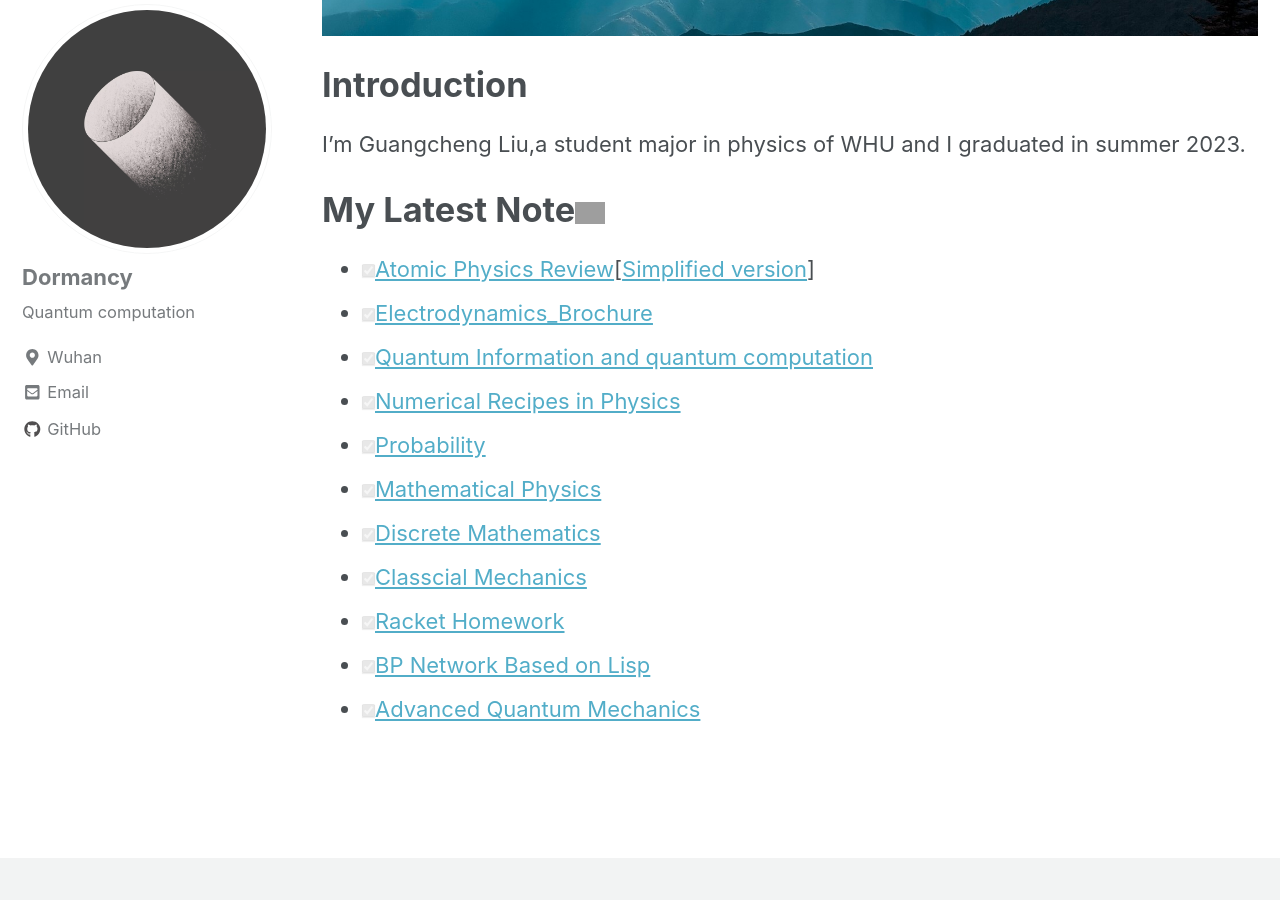
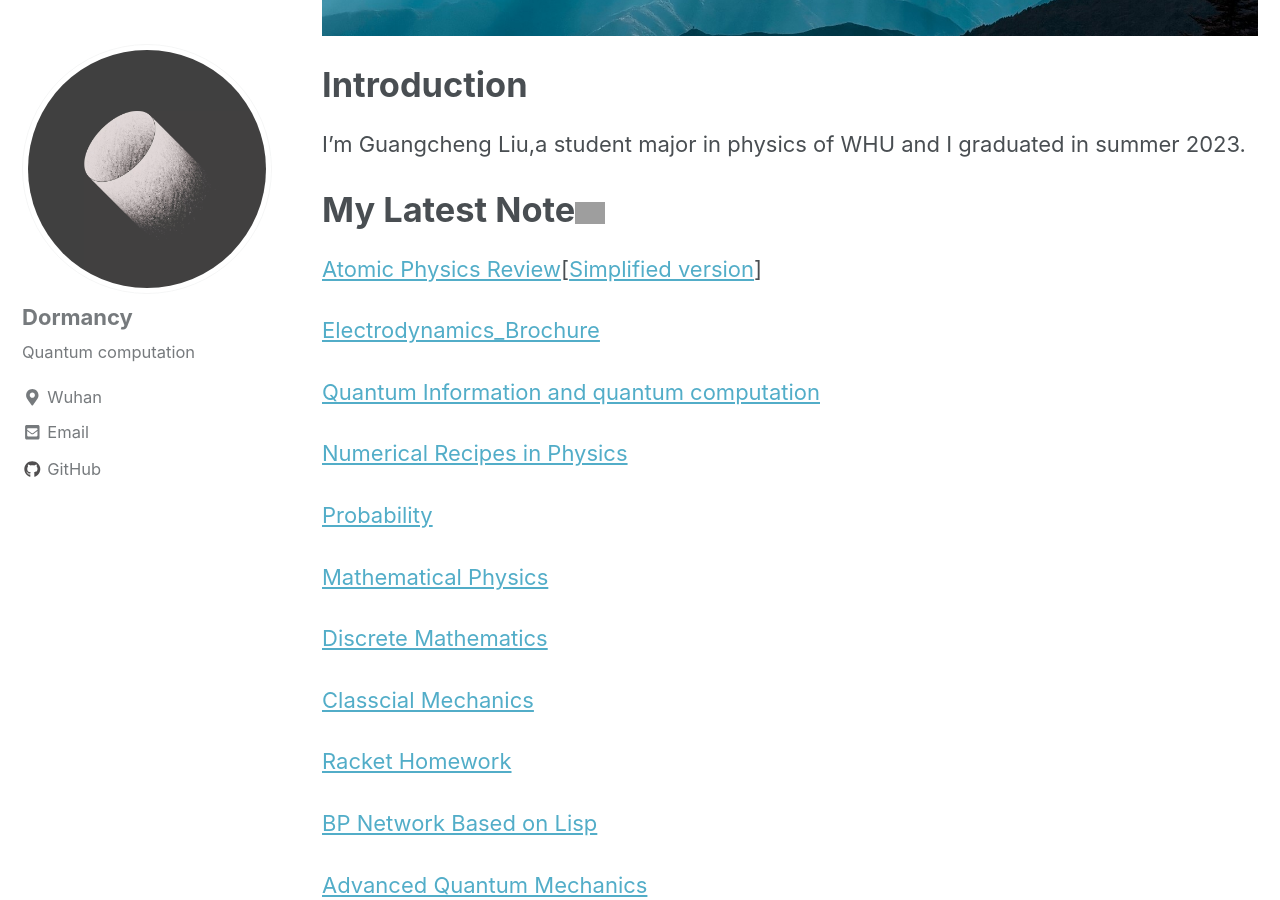
Before and after one commit to ElonDormancy/Homepage, a Jekyll site: the page built from _pages/about.md, in a window 1280 px wide and 900 px high, scrolled down 365 px. Built offline with Jekyll 4.4.1, drawn with Linux system fonts in a browser that asks for light colours; nearby versions of some CDN libraries; grey boxes are pictures that could not be loaded.

```diff
--- a/_pages/about.md
+++ b/_pages/about.md
@@ -17,14 +17,24 @@ I'm Guangcheng Liu,a student major in physics of WHU and I graduated in summer 2
 
 # My Latest Note<img src="https://media.giphy.com/media/WUlplcMpOCEmTGBtBW/giphy.gif" width="30">
 
-- [x] [Atomic Physics Review](https://github.com/ElonDormancy/Physics-Note/blob/master/Note/The_Review_of_Atomic_Physics.pdf)[[Simplified version](https://zhuanlan.zhihu.com/p/371286925)]
-- [x] [Electrodynamics_Brochure](https://github.com/ElonDormancy/Physics-Note/blob/master/Note/Electrodynamics_Brochure.pdf)
-- [x] [Quantum Information and quantum computation](https://github.com/ElonDormancy/Physics-Note/blob/master/Note/QIC/The_Note_of_QIC%20V4.pdf)
-- [x] [Numerical Recipes in Physics](https://github.com/ElonDormancy/Physics-Note/blob/master/Note/Numerical_Recipes_in_Physics_Report.pdf)
-- [x] [Probability](https://github.com/ElonDormancy/Physics-Note/blob/master/Note/Probability.pdf)
-- [x] [Mathematical Physics](https://zhuanlan.zhihu.com/p/343110386)
-- [x] [Discrete Mathematics](https://zhuanlan.zhihu.com/p/149468789)
-- [x] [Classcial Mechanics](https://github.com/ElonDormancy/Physics-Note/blob/master/Note/ClasscialMechanicsReview.pdf)
-- [x] [Racket Homework](https://github.com/ElonDormancy/Physics-Note/tree/master/Note/Racket%20Note)
-- [x] [BP Network Based on Lisp](https://github.com/ElonDormancy/Physics-Note/blob/master/Note/Neuron_Networks.pdf)
-- [x] [Advanced Quantum Mechanics](https://github.com/ElonDormancy/Physics-Note/blob/master/Note/AdvancedQuantumMechanicsReview.pdf)
+[Atomic Physics Review](https://github.com/ElonDormancy/Physics-Note/blob/master/Note/The_Review_of_Atomic_Physics.pdf)[[Simplified version](https://zhuanlan.zhihu.com/p/371286925)]
+
+[Electrodynamics_Brochure](https://github.com/ElonDormancy/Physics-Note/blob/master/Note/Electrodynamics_Brochure.pdf)
+
+[Quantum Information and quantum computation](https://github.com/ElonDormancy/Physics-Note/blob/master/Note/QIC/The_Note_of_QIC%20V4.pdf)
+
+[Numerical Recipes in Physics](https://github.com/ElonDormancy/Physics-Note/blob/master/Note/Numerical_Recipes_in_Physics_Report.pdf)
+
+[Probability](https://github.com/ElonDormancy/Physics-Note/blob/master/Note/Probability.pdf)
+
+[Mathematical Physics](https://zhuanlan.zhihu.com/p/343110386)
+
+[Discrete Mathematics](https://zhuanlan.zhihu.com/p/149468789)
+
+[Classcial Mechanics](https://github.com/ElonDormancy/Physics-Note/blob/master/Note/ClasscialMechanicsReview.pdf)
+
+[Racket Homework](https://github.com/ElonDormancy/Physics-Note/tree/master/Note/Racket%20Note)
+
+[BP Network Based on Lisp](https://github.com/ElonDormancy/Physics-Note/blob/master/Note/Neuron_Networks.pdf)
+
+[Advanced Quantum Mechanics](https://github.com/ElonDormancy/Physics-Note/blob/master/Note/AdvancedQuantumMechanicsReview.pdf)
```
